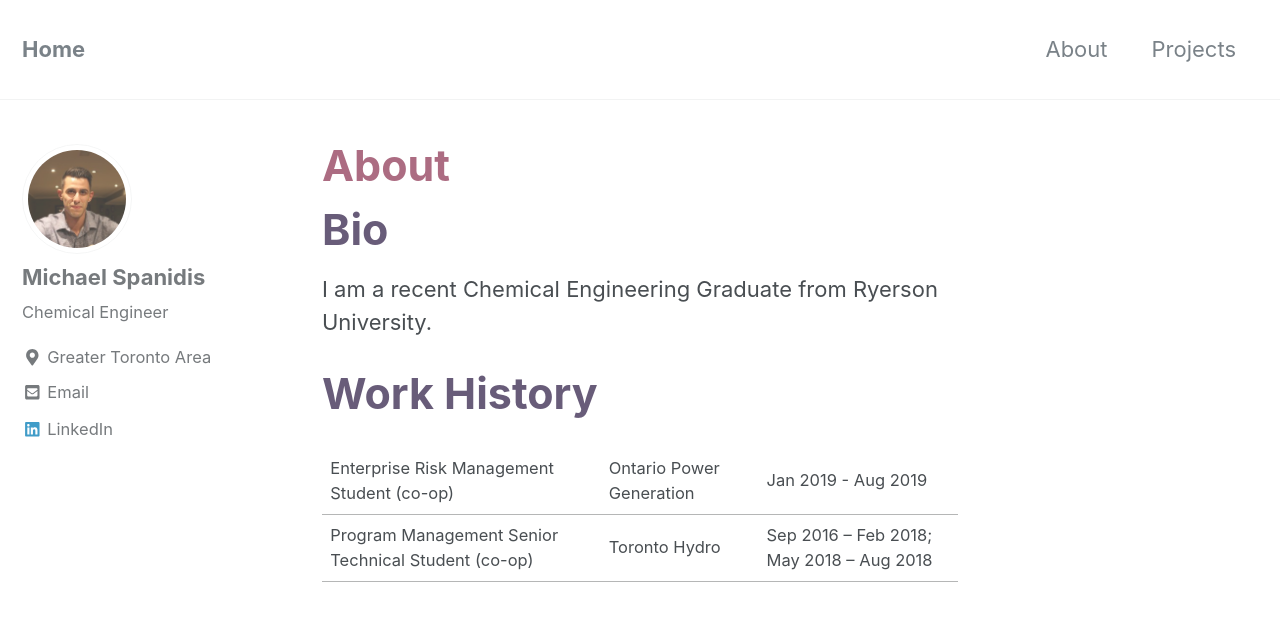
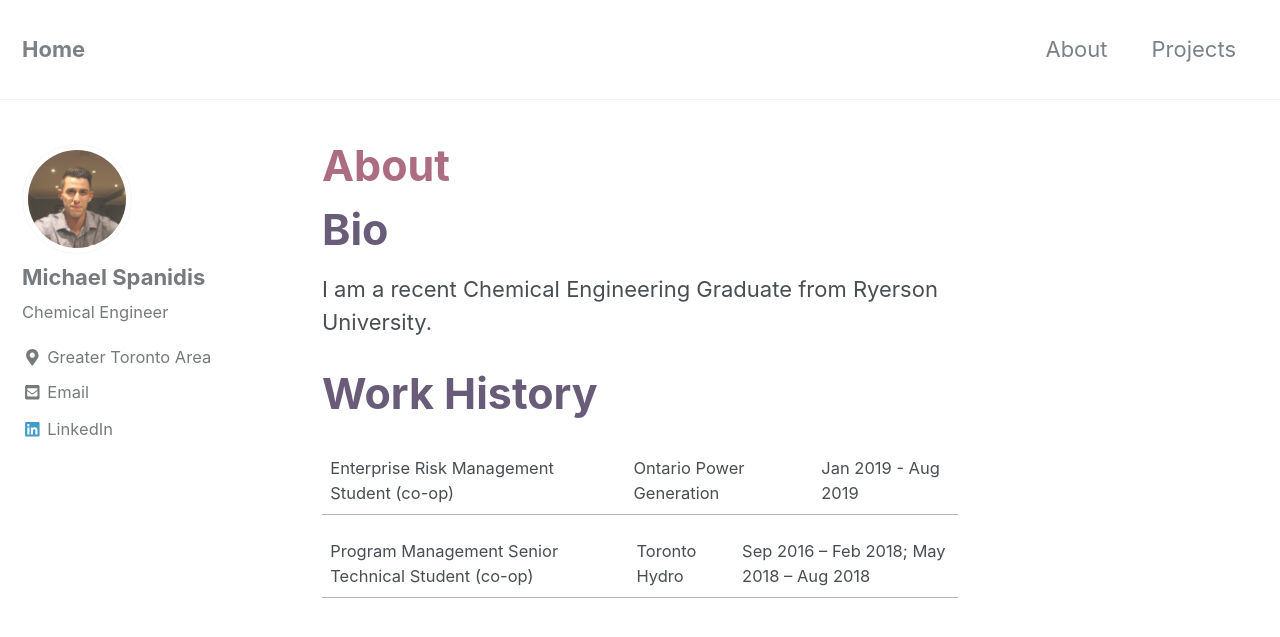
Before and after one commit to michaelspanidis/michaelspanidis.github.io, a Jekyll site: the page built from _pages/about.md, in a window 1280 px wide and 900 px high. Shown: the top 637 px of the window. Built offline with Jekyll 4.4.1, drawn with Linux system fonts in a browser that asks for light colours; nearby versions of some CDN libraries.

Commit message:
changes26

```diff
--- a/_pages/about.md
+++ b/_pages/about.md
@@ -8,7 +8,7 @@
 # <span style="color:rgb(104,92,121);font-size:1.25em;">Work History</span>
 <span style="font-size:0.75em;">
 
+Enterprise Risk Management Student (co-op) | Ontario Power Generation | Jan 2019 - Aug 2019
 
---- | --- | ---
-Enterprise Risk Management Student (co-op) | Ontario Power Generation | Jan 2019 - Aug 2019
+
 Program Management Senior Technical Student (co-op) | Toronto Hydro | Sep 2016 – Feb 2018; May 2018 – Aug 2018
```
